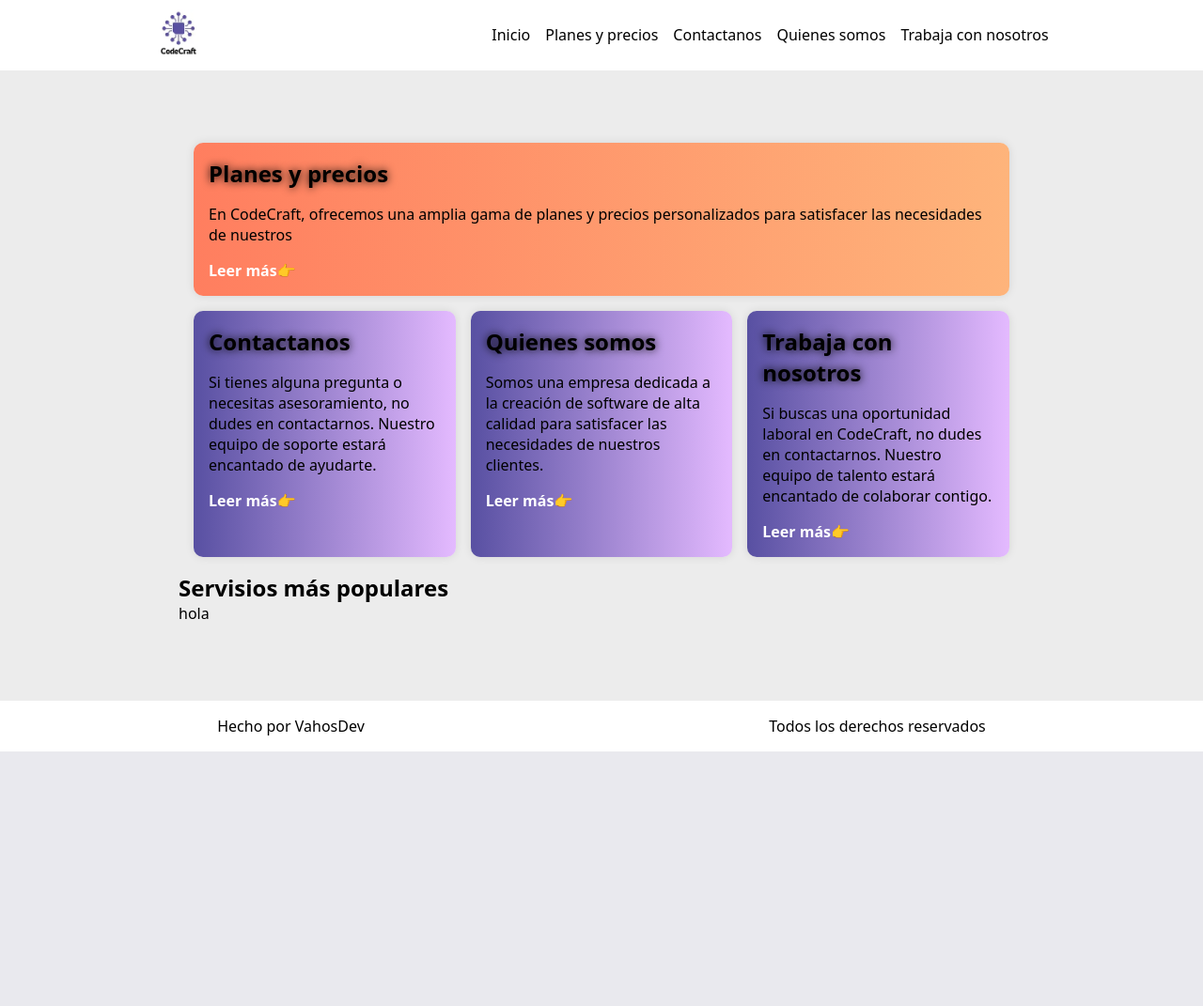
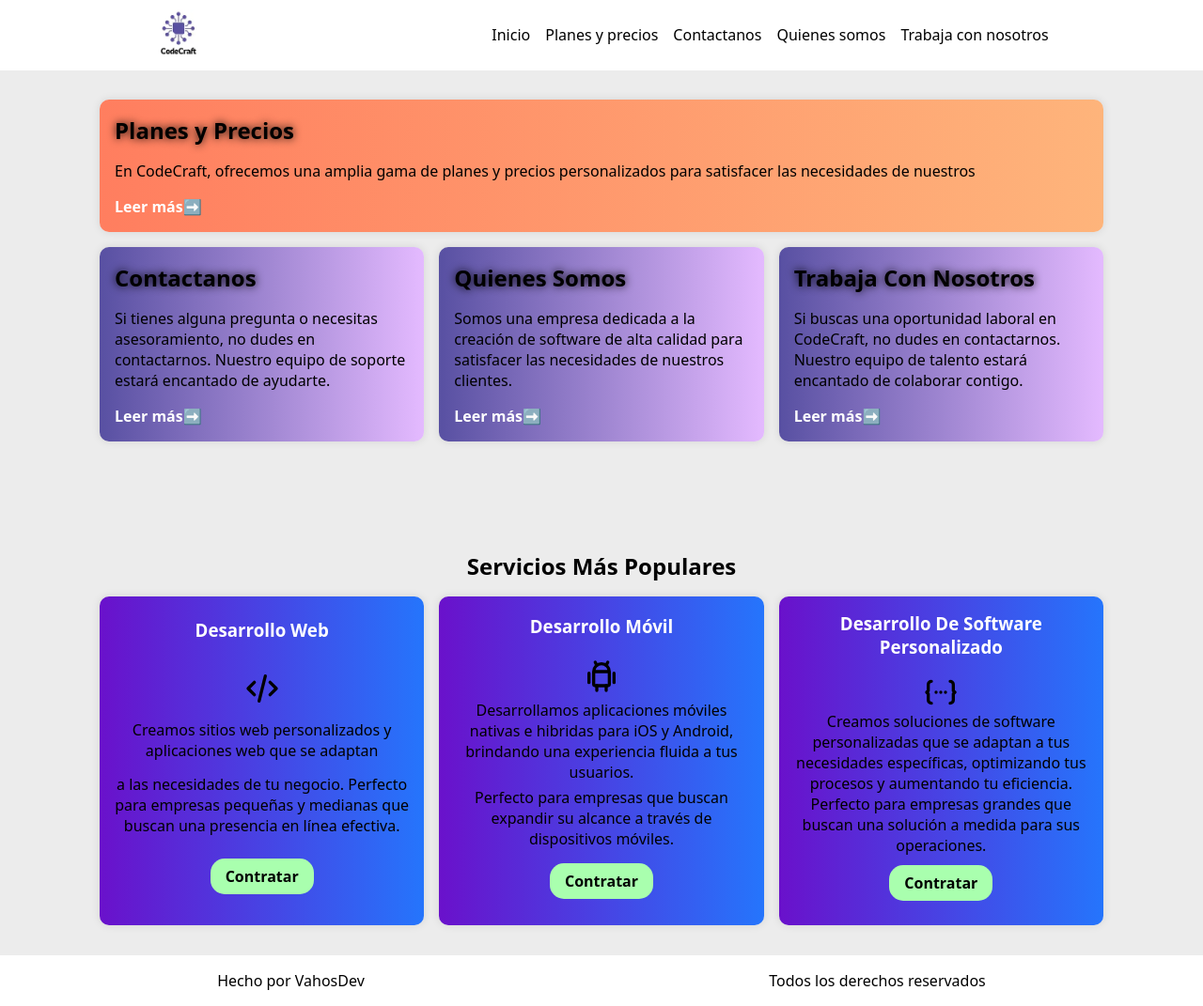
Before and after one commit to JuanDaVahos/CodeCraft, a PHP site: page / in a window 1280 px wide. Shown: the whole page at 94% size. Before the commit the page ends 800 px from the top, so only its background shows below. Run offline with PHP 8.4, Linux system fonts and the light colour scheme.

Commit message:
listo la pagina index (la principal)

```diff
--- a/index.html
+++ b/index.html
@@ -55,7 +55,7 @@
     <main>
       <div class="cardsContainer">
         <div class="card">
-          <h2>Planes y precios</h2>
+          <h2>Planes y Precios</h2>
           <p>
             En CodeCraft, ofrecemos una amplia gama de planes y precios
             personalizados para satisfacer las necesidades de nuestros
@@ -72,7 +72,7 @@
           <a>Leer más</a>
         </div>
         <div class="card">
-          <h2>Quienes somos</h2>
+          <h2>Quienes Somos</h2>
           <p>
             Somos una empresa dedicada a la creación de software de alta calidad
             para satisfacer las necesidades de nuestros clientes.
@@ -80,7 +80,7 @@
           <a href="./QuienesSomos.html">Leer más</a>
         </div>
         <div class="card">
-          <h2>Trabaja con nosotros</h2>
+          <h2>Trabaja Con Nosotros</h2>
           <p>
             Si buscas una oportunidad laboral en CodeCraft, no dudes en
             contactarnos. Nuestro equipo de talento estará encantado de
@@ -89,9 +89,103 @@
           <a href="./Trabaja.html">Leer más</a>
         </div>
       </div>
-      <section>
-        <h2>Servisios más populares</h2>
-        <div class="plan">hola</div>
+      <h2 style="margin-top: 50px">Servicios Más Populares</h2>
+      <section class="servisios">
+        <article class="plan">
+          <h3>Desarrollo Web</h3>
+          <svg
+            xmlns="http://www.w3.org/2000/svg"
+            width="40"
+            height="40"
+            viewBox="0 0 24 24"
+            fill="none"
+            stroke="currentColor"
+            stroke-width="2"
+            stroke-linecap="round"
+            stroke-linejoin="round"
+            class="icon icon-tabler icons-tabler-outline icon-tabler-code"
+          >
+            <path stroke="none" d="M0 0h24v24H0z" fill="none" />
+            <path d="M7 8l-4 4l4 4" />
+            <path d="M17 8l4 4l-4 4" />
+            <path d="M14 4l-4 16" />
+          </svg>
+          <p>
+            Creamos sitios web personalizados y aplicaciones web que se adaptan
+          </p>
+          <p>
+            a las necesidades de tu negocio. Perfecto para empresas pequeñas y
+            medianas que buscan una presencia en línea efectiva.
+          </p>
+          <a href="./planes.html">Contratar</a>
+        </article>
+        <article class="plan">
+          <h3>Desarrollo Móvil</h3>
+          <svg
+            xmlns="http://www.w3.org/2000/svg"
+            width="40"
+            height="40"
+            viewBox="0 0 24 24"
+            fill="none"
+            stroke="currentColor"
+            stroke-width="2"
+            stroke-linecap="round"
+            stroke-linejoin="round"
+            class="icon icon-tabler icons-tabler-outline icon-tabler-brand-android"
+          >
+            <path stroke="none" d="M0 0h24v24H0z" fill="none" />
+            <path d="M4 10l0 6" />
+            <path d="M20 10l0 6" />
+            <path
+              d="M7 9h10v8a1 1 0 0 1 -1 1h-8a1 1 0 0 1 -1 -1v-8a5 5 0 0 1 10 0"
+            />
+            <path d="M8 3l1 2" />
+            <path d="M16 3l-1 2" />
+            <path d="M9 18l0 3" />
+            <path d="M15 18l0 3" />
+          </svg>
+          <p>
+            Desarrollamos aplicaciones móviles nativas e hibridas para iOS y
+            Android, brindando una experiencia fluida a tus usuarios.
+          </p>
+          <p>
+            Perfecto para empresas que buscan expandir su alcance a través de
+            dispositivos móviles.
+          </p>
+          <a href="./planes.html">Contratar</a>
+        </article>
+        <article class="plan">
+          <h3>Desarrollo De Software Personalizado</h3>
+          <svg
+            xmlns="http://www.w3.org/2000/svg"
+            width="40"
+            height="40"
+            viewBox="0 0 24 24"
+            fill="none"
+            stroke="currentColor"
+            stroke-width="2"
+            stroke-linecap="round"
+            stroke-linejoin="round"
+            class="icon icon-tabler icons-tabler-outline icon-tabler-code-dots"
+          >
+            <path stroke="none" d="M0 0h24v24H0z" fill="none" />
+            <path d="M15 12h.01" />
+            <path d="M12 12h.01" />
+            <path d="M9 12h.01" />
+            <path d="M6 19a2 2 0 0 1 -2 -2v-4l-1 -1l1 -1v-4a2 2 0 0 1 2 -2" />
+            <path d="M18 19a2 2 0 0 0 2 -2v-4l1 -1l-1 -1v-4a2 2 0 0 0 -2 -2" />
+          </svg>
+          <p>
+            Creamos soluciones de software personalizadas que se adaptan a tus
+            necesidades específicas, optimizando tus procesos y aumentando tu
+            eficiencia.
+          </p>
+          <p>
+            Perfecto para empresas grandes que buscan una solución a medida para
+            sus operaciones.
+          </p>
+          <a href="./planes.html">Contratar</a>
+        </article>
       </section>
     </main>
     <footer>
--- a/styles.css
+++ b/styles.css
@@ -2,6 +2,7 @@
   margin: 0;
   padding: 0;
   box-sizing: border-box;
+  scrollbar-width: thin;
 }
 
 body {
@@ -9,7 +10,8 @@ body {
   grid-template-rows: auto 1fr auto;
   min-height: 100dvh;
   background-color: #ececec;
-  font-family: system-ui, -apple-system, BlinkMacSystemFont, 'Segoe UI', Roboto, Oxygen, Ubuntu, Cantarell, 'Open Sans', 'Helvetica Neue', sans-serif;
+  font-family: system-ui, -apple-system, BlinkMacSystemFont, "Segoe UI", Roboto,
+    Oxygen, Ubuntu, Cantarell, "Open Sans", "Helvetica Neue", sans-serif;
 }
 
 .headerDiv {
@@ -41,15 +43,18 @@ main {
   margin-top: 74px;
   display: grid;
   place-content: center;
+  place-items: center;
+  padding: 1rem;
 }
 
 main .cardsContainer {
+  max-width: 1100px;
   display: grid;
   place-content: center;
-  max-width: 900px;
   grid-template-columns: 1fr 1fr 1fr;
   gap: 1rem;
   padding: 1rem;
+  margin-bottom: 50px;
 }
 
 main .cardsContainer .card {
@@ -83,15 +88,58 @@ main .cardsContainer .card a {
 
 main .cardsContainer .card a:hover {
   text-decoration: underline;
+  color: #fff9cb;
+  transition: color 0.3s linear;
 }
 
 main .cardsContainer .card a::after {
-  content: "👉";
+  content: "➡️";
 }
 
 main .cardsContainer .card:first-child {
   background: linear-gradient(to right, #ff7e5f, #feb47b);
   grid-column: 1/4;
+}
+
+.servisios {
+  display: grid;
+  place-content: center;
+  text-align: center;
+  grid-template-columns: repeat(3, minmax(300px, 1fr));
+  max-width: 1100px;
+  gap: 1rem;
+  padding: 1rem;
+}
+
+.servisios article {
+  display: grid;
+  place-items: center;
+  background: linear-gradient(to right, #6a11cb, #2575fc);
+  padding: 1rem;
+  border-radius: 10px;
+  box-shadow: 0px 0px 10px #0000001a;
+}
+
+.servisios article h3 {
+  color: #fff;
+  margin-bottom: 1rem;
+}
+
+.servisios article a {
+  text-decoration: none;
+  color: #000;
+  background-color: #a9ffae;
+  padding: 0.5rem 1rem;
+  border-radius: 15px;
+  margin: 10px 0;
+  font-weight: bold;
+  cursor: pointer;
+  transition: all 0.3s linear;
+}
+
+.servisios article a:hover {
+  background-color: #00ff0d;
+  scale: 1.05;
 }
 
 footer {
@@ -100,10 +148,9 @@ footer {
   justify-content: space-around;
   padding: 1rem;
   background-color: #fff;
-  margin-top: 20px;
 }
 
-.iconMenu{
+.iconMenu {
   display: none;
   cursor: pointer;
 }
@@ -153,4 +200,16 @@ footer {
   main .cardsContainer .card:first-child {
     grid-column: 1 / -1;
   }
+
+  .servisios {
+    grid-template-columns: 1fr;
+  }
+
+  .servisios article {
+    grid-column: 1 / -1;
+  }
+
+  footer :last-child {
+    text-align: end;
+  }
 }
```
